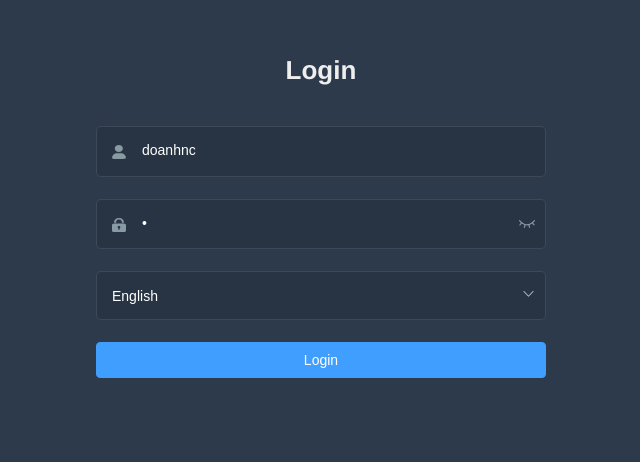
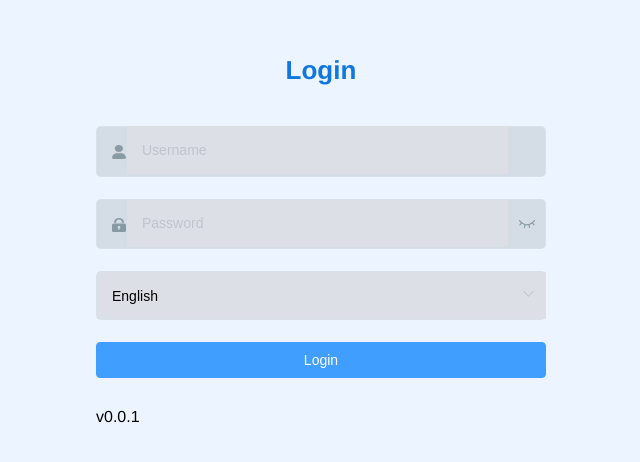
Before and after one commit to doanhcongnguyen/frontend, a Vue app: page /login in a window 1280 px wide. Shown: the part 104-566 px from the top of the page, without its empty margins (319-959 px from the left). Built offline with nearby package versions, Linux system fonts and the light colour scheme.

Commit message:
Login page

```diff
--- a/src/views/login/index.vue
+++ b/src/views/login/index.vue
@@ -18,6 +18,7 @@
           type="text"
           tabindex="1"
           auto-complete="on"
+          @keyup.enter.native="handleLogin"
         />
       </el-form-item>
 
@@ -48,14 +49,18 @@
 
       <el-button :loading="loading" type="primary" style="width:100%;margin-bottom:30px;" @click.native.prevent="handleLogin">Login</el-button>
 
+      <div class="text-align-right">
+        <span>v{{ appVersion }}</span>
+      </div>
     </el-form>
   </div>
 </template>
 
 <script>
+import { showErrorWithMessage } from '@/utils/commons'
+import { version } from '@../../../package.json'
 
 export default {
-  name: 'Login',
   data() {
     const validatePassword = (rule, value, callback) => {
       if (value.length < 1) {
@@ -65,9 +70,10 @@ export default {
       }
     }
     return {
+      appVersion: version,
       loginForm: {
-        username: 'doanhnc',
-        password: '1',
+        username: '',
+        password: '',
         language: this.$store.getters.language
       },
       loginRules: {
@@ -108,12 +114,10 @@ export default {
             this.$store.dispatch('app/setLanguage', this.loginForm.language)
             this.$router.push({ path: this.redirect || '/' })
             this.loading = false
-          }).catch(() => {
+          }).catch((e) => {
+            showErrorWithMessage('Invalid username or password')
             this.loading = false
           })
-        } else {
-          console.log('error submit!!')
-          return false
         }
       })
     }
@@ -124,8 +128,8 @@ export default {
 <style lang="scss">
 /* Detail see https://github.com/PanJiaChen/vue-element-admin/pull/927 */
 
-$bg:#283443;
-$light_gray:#fff;
+$bg:#ecf5ff;
+$light_gray:#1076e2;
 $cursor: #fff;
 
 @supports (-webkit-mask: none) and (not (cater-color: $cursor)) {
@@ -142,12 +146,12 @@ $cursor: #fff;
     width: 85%;
 
     input {
-      background: transparent;
+      background: #dcdfe6;
       border: 0px;
       -webkit-appearance: none;
       border-radius: 0px;
       padding: 12px 5px 12px 15px;
-      color: $light_gray;
+      color: #000000;
       height: 47px;
       caret-color: $cursor;
 
@@ -168,9 +172,10 @@ $cursor: #fff;
 </style>
 
 <style lang="scss" scoped>
-$bg:#2d3a4b;
+$bg:#ecf5ff;
 $dark_gray:#889aa4;
-$light_gray:#eee;
+// $light_gray:#eee;
+$light_gray:#1076e2;
 
 .login-container {
   min-height: 100%;
```
